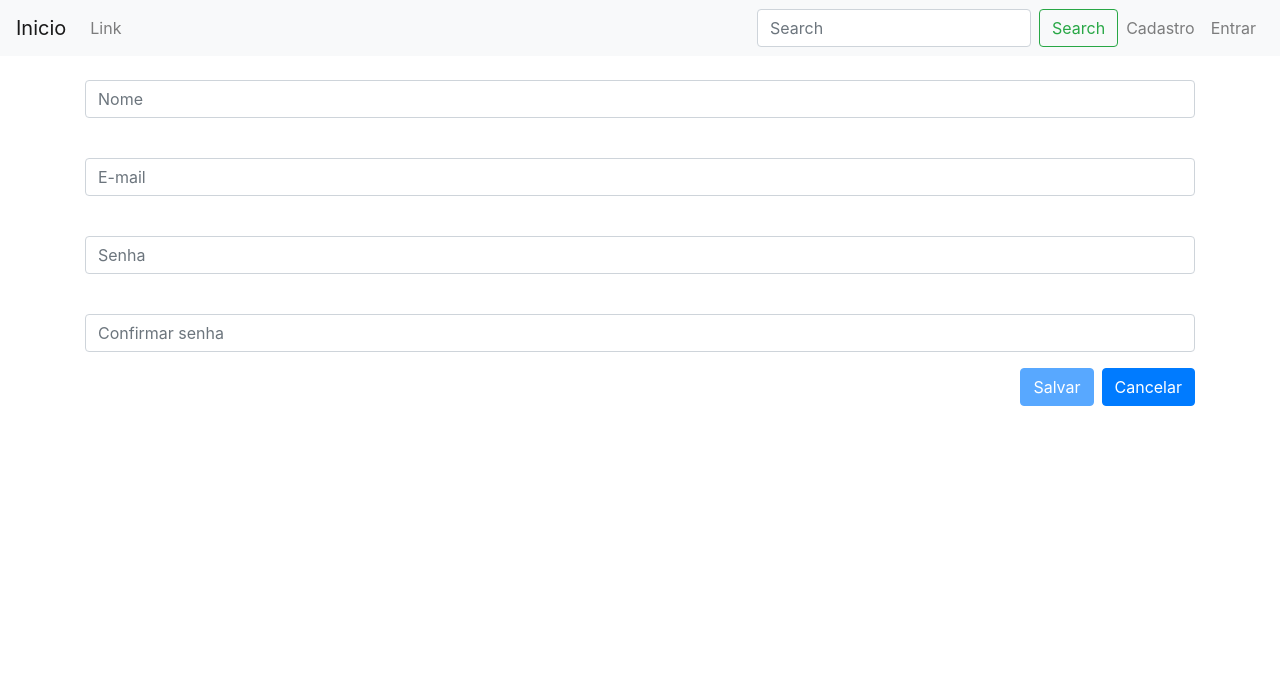
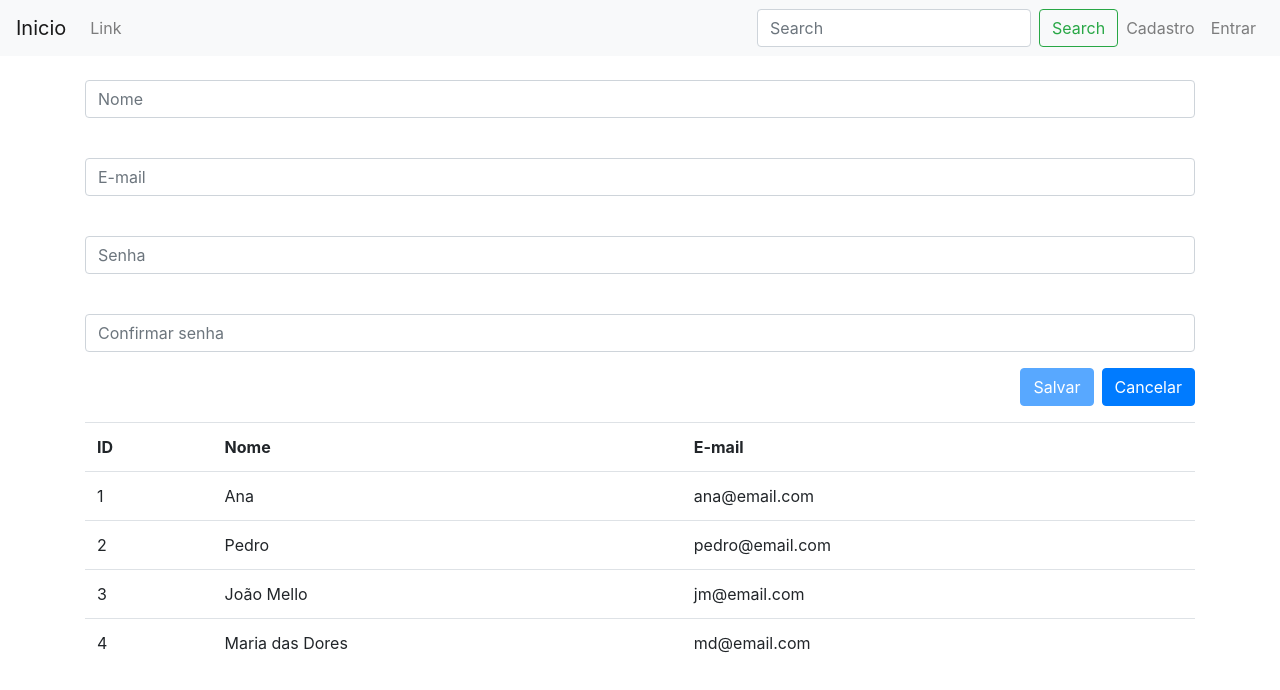
Before and after one commit to bmellborges/AngularJS, an Angular app: page /addUsuario in a window 1280 px wide. Shown: the top 690 px of the page. Built offline with nearby package versions, Linux system fonts and the light colour scheme; data requests are answered from the project's data file.

Commit message:
02092019

```diff
--- a/db.json
+++ b/db.json
@@ -1,19 +1,28 @@
 {
-  "posts": [
+  "usuarios": [
     {
       "id": 1,
-      "title": "json-server",
-      "author": "typicode"
+      "nome": "Ana",
+      "email": "ana@email.com",
+      "pws": "111111"
+    },
+    {
+      "id": 2,
+      "nome": "Pedro",
+      "email": "pedro@email.com",
+      "pws": "222222"
+    },
+    {
+      "nome": "João Mello",
+      "email": "jm@email.com",
+      "pws": "1111111",
+      "id": 3
+    },
+    {
+      "nome": "Maria das Dores",
+      "email": "md@email.com",
+      "pws": "1111111",
+      "id": 4
     }
-  ],
-  "comments": [
-    {
-      "id": 1,
-      "body": "some comment",
-      "postId": 1
-    }
-  ],
-  "profile": {
-    "name": "typicode"
-  }
+  ]
 }
--- a/src/app/app.module.ts
+++ b/src/app/app.module.ts
@@ -6,13 +6,15 @@ import { AppComponent } from './app.component';
 import { NavComponent } from './pages/nav/nav.component';
 import { AddUsuarioComponent } from './pages/add-usuario/add-usuario.component';
 
-import { FormsModule } from "@angular/forms"
+import { FormsModule } from "@angular/forms";
+import { ListUsuarioComponent } from './pages/list-usuario/list-usuario.component'
 
 @NgModule({
   declarations: [
     AppComponent,
     NavComponent,
-    AddUsuarioComponent
+    AddUsuarioComponent,
+    ListUsuarioComponent
   ],
   imports: [
     BrowserModule,
--- a/src/app/pages/add-usuario/add-usuario.component.html
+++ b/src/app/pages/add-usuario/add-usuario.component.html
@@ -27,3 +27,4 @@
         </div>
     </form>
 </section>
+<app-list-usuario></app-list-usuario>
--- a/src/app/pages/add-usuario/add-usuario.component.ts
+++ b/src/app/pages/add-usuario/add-usuario.component.ts
@@ -23,9 +23,16 @@ export class AddUsuarioComponent implements OnInit {
 
   onsubmit(form) {
     console.log(form);
-    this.usuarioService.save(this.usuario);
+    this.usuarioService.save(this.usuario).subscribe(
+      res =>{
+        console.log(res);
+      },
+      err=>{
+        console.log(err);
+      }
+    );
     this.usuario = new Usuario;
-    console.log(this.usuario, this.usuarioService.usuarios);
+   //console.log(this.usuario, this.usuarioService.usuarios);
     form.reset();
    //this.router.navigate(["/"]);
   }
--- /dev/null
+++ b/src/app/pages/list-usuario/list-usuario.component.html
@@ -0,0 +1,14 @@
+<section class="container">
+    <table *ngIf="usuarios | async as users" class="table">
+        <tr>
+            <th> ID </th>
+            <th> Nome </th>
+            <th> E-mail </th>
+        </tr>
+        <tr *ngFor="let u of users">
+            <td>{{u.id}}</td>
+            <td>{{u.nome}}</td>
+            <td>{{u.email}}</td>
+        </tr>
+    </table>
+</section>
--- /dev/null
+++ b/src/app/pages/list-usuario/list-usuario.component.ts
@@ -0,0 +1,21 @@
+import { Component, OnInit } from '@angular/core';
+import { UsuarioService } from 'src/app/services/usuario.service';
+
+@Component({
+  selector: 'app-list-usuario',
+  templateUrl: './list-usuario.component.html',
+  styleUrls: ['./list-usuario.component.css']
+})
+export class ListUsuarioComponent implements OnInit {
+
+  protected usuarios:any;
+
+  constructor(
+    public usuarioService: UsuarioService,
+  ) { }
+
+  ngOnInit() {
+    this.usuarios = this.usuarioService.getAll();
+  }
+
+}
--- a/src/app/services/usuario.service.ts
+++ b/src/app/services/usuario.service.ts
@@ -9,10 +9,10 @@ import { environment } from '../../environments/environment'
 })
 export class UsuarioService {
 
-  usuarios: Array<Usuario> = [
-    { uid: "1", nome: "Ana", email: "ana@email.com", pws: "111111" },
-    { uid: "2", nome: "Pedro", email: "pedro@email.com", pws: "222222" },
-  ];
+  // usuarios: Array<Usuario> = [
+  //   { uid: "1", nome: "Ana", email: "ana@email.com", pws: "111111" },
+  //   { uid: "2", nome: "Pedro", email: "pedro@email.com", pws: "222222" },
+  // ];
 
   protected db = environment.serverAPI;
 
@@ -22,7 +22,12 @@ export class UsuarioService {
 
   save(usuario: Usuario) {
     //this.usuarios.push(usuario);
-    this.http.post(this.db + "usuario", usuario);
+    return this.http.post(this.db + "usuarios", usuario);
   }
 
+  getAll() {
+    return this.http.get(this.db + "usuarios");
+  }
+
+
 }
--- a/src/environments/environment.prod.ts
+++ b/src/environments/environment.prod.ts
@@ -1,3 +1,4 @@
 export const environment = {
-  production: true
+  production: true,
+  serverAPI:"http://my-json-server.typicode.com/fmoreirati/bancosJson/"
 };
```
Also changed, not shown: src/app/app.component.html (line endings or trailing spaces), src/app/pages/list-usuario/list-usuario.component.css (added), 1 other file (tests, documents, lock files or other folders).
